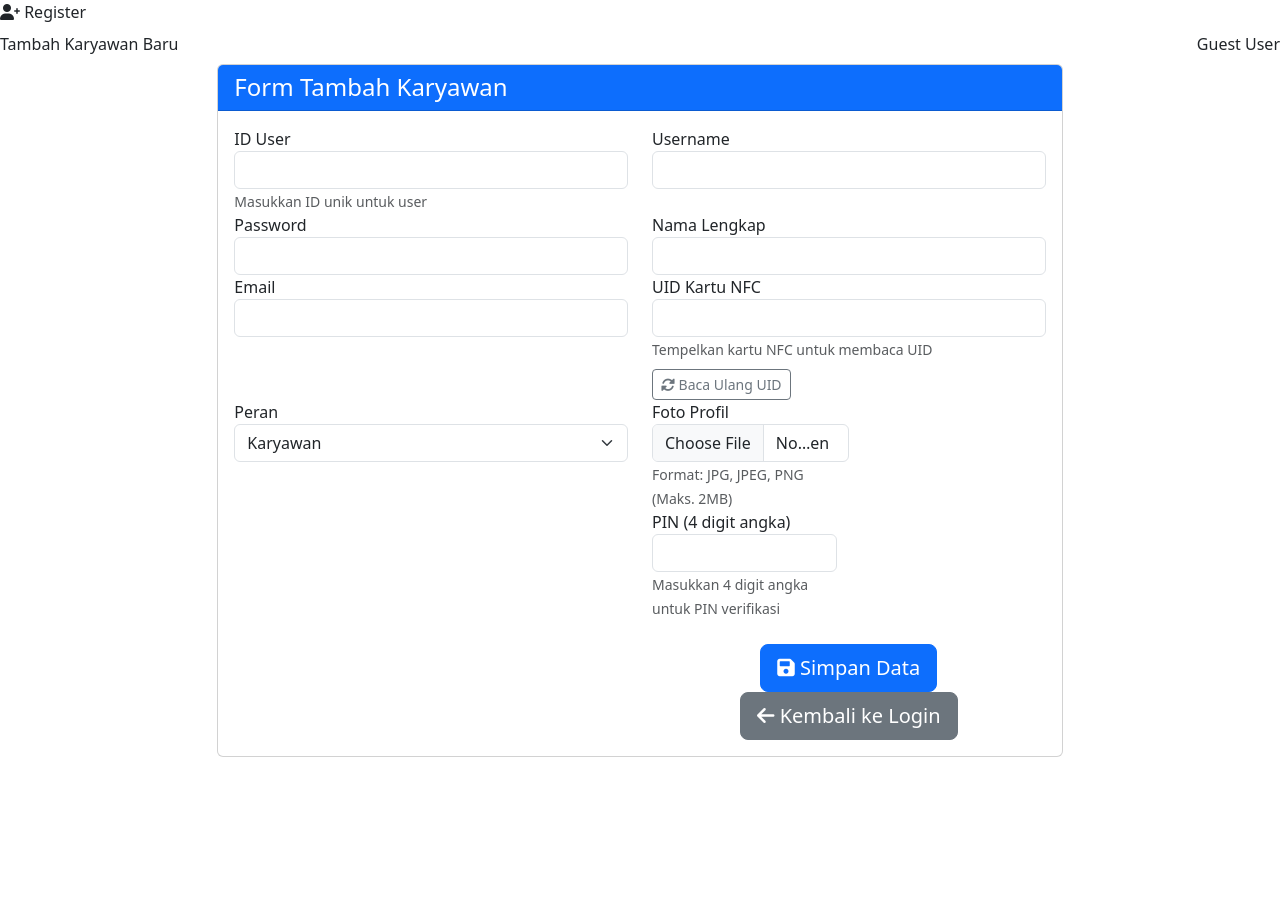
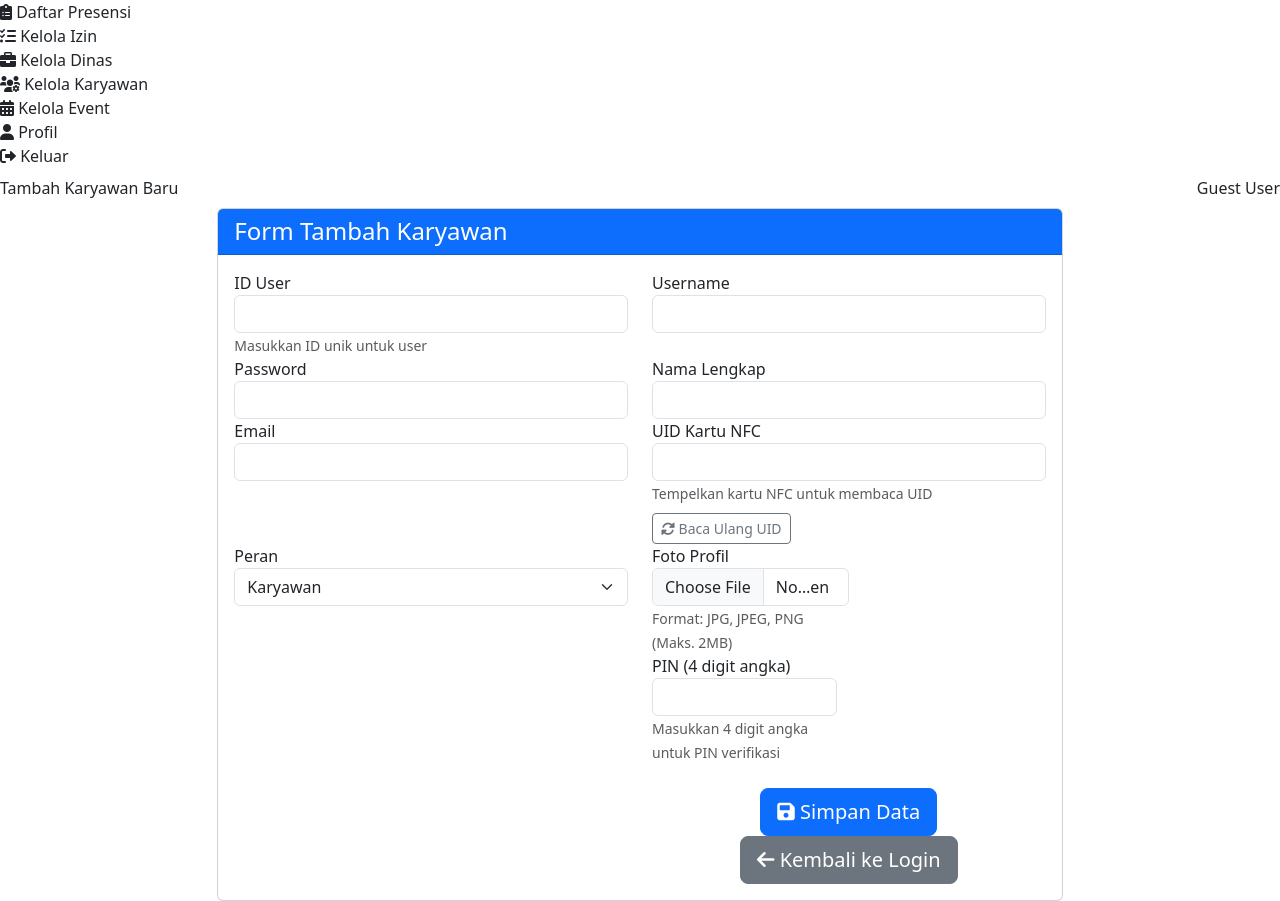
Before and after one commit to SugiriSW/Presensi_AbhisekaKP, a PHP site: page /get_uid/nambah_karyawan.php in a window 1280 px wide. Shown: the part 324-1225 px from the top of the page. Before the commit the page ends 1081 px from the top, so only its background shows below. Run offline with PHP 8.4, Linux system fonts and the light colour scheme; a user stored in the database is signed in; data comes from the database, SQL or seed files in the repository.

Commit message:
flaskdiperbarui

```diff
--- a/frontend/nambah_karyawan.php
+++ b/frontend/nambah_karyawan.php
@@ -1,15 +1,26 @@
 <?php
 session_start();
 
-// Load config dengan error handling
+// Load config with error handling
 require_once __DIR__ . '/config.php';
+
+// Check if user is logged in and has superadmin role
+if (!isset($_SESSION['id_user']) || $_SESSION['peran'] !== 'superadmin') {
+    header('Location: login.php');
+    exit();
+}
+
+$peran = $_SESSION['peran'];
+$user_id = $_SESSION['id_user'];
+
+// Get user data
+$stmt = $pdo->prepare("SELECT * FROM pengguna WHERE id_user = ?");
+$stmt->execute([$user_id]);
+$user = $stmt->fetch(PDO::FETCH_ASSOC);
+$foto_path = !empty($user['foto_path']) ? $user['foto_path'] : '../images/default-profile.jpg';
 
 $error = '';
 $success = '';
-
-// Hapus bagian yang mengambil data user dari session karena belum login
-$peran = 'guest'; // Set default role untuk tamu
-$id_user = null;
 
 if ($_SERVER['REQUEST_METHOD'] === 'POST') {
     // Validasi dan sanitasi input
@@ -19,19 +30,22 @@
     $nama_lengkap = trim($_POST['nama_lengkap'] ?? '');
     $email = trim($_POST['email'] ?? '');
     $peran = $_POST['peran'] ?? 'karyawan';
-    $uid = trim($_POST['uid'] ?? 'uid');
-    $pin = trim($_POST['pin'] ?? 'verif');
-
+    $uid = trim($_POST['uid'] ?? '');
+    $pin = trim($_POST['pin'] ?? '');
 
     try {
         // Validasi input
         if (empty($id_user) || empty($username) || empty($password) ||
-            empty($nama_lengkap) || empty($email) || empty($uid)|| empty($pin)) {
+            empty($nama_lengkap) || empty($email) || empty($uid) || empty($pin)) {
             throw new Exception('Semua field wajib diisi!');
         }
 
         if (!filter_var($email, FILTER_VALIDATE_EMAIL)) {
             throw new Exception('Format email tidak valid!');
+        }
+
+        if (strlen($pin) !== 4 || !ctype_digit($pin)) {
+            throw new Exception('PIN harus 4 digit angka!');
         }
 
         // Cek apakah ID User sudah ada
@@ -48,6 +62,14 @@
 
         if ($check_username->rowCount() > 0) {
             throw new Exception('Username sudah digunakan!');
+        }
+
+        // Cek apakah UID sudah ada
+        $check_uid = $pdo->prepare("SELECT id_user FROM pengguna WHERE uid = ?");
+        $check_uid->execute([$uid]);
+
+        if ($check_uid->rowCount() > 0) {
+            throw new Exception('UID kartu sudah terdaftar!');
         }
 
         // Hash password
@@ -83,17 +105,11 @@
             }
 
             $foto_path = "uploads/foto_profil/" . $new_filename;
-            $check_uid = $pdo->prepare("SELECT id_user FROM pengguna WHERE uid = ?");
-            $check_uid->execute([$uid]);
-
-            if ($check_uid->rowCount() > 0) {
-                throw new Exception('UID kartu sudah terdaftar!');
-            }
         }
 
         // Insert data ke database
-        $stmt = $pdo->prepare("INSERT INTO pengguna (id_user, username, password, nama_lengkap, email, peran, foto_path)
-                              VALUES (?, ?, ?, ?, ?, ?, ?)");
+        $stmt = $pdo->prepare("INSERT INTO pengguna (id_user, username, password, nama_lengkap, email, peran, foto_path, uid, pin)
+                              VALUES (?, ?, ?, ?, ?, ?, ?, ?, ?)");
 
         $stmt->execute([
             $id_user,
@@ -184,21 +200,67 @@
 </head>
 <body>
     <div class="dashboard-fluid">
-        <!-- Sidebar untuk tamu -->
+        <!-- Sidebar -->
         <div class="col-md-3 col-lg-2 sidebar">
             <div class="sidebar-header">
                 <img src="../images/Abhiseka.png" alt="Logo Perusahaan" class="heading-image">
             </div>
 
             <nav class="sidebar-nav">
-                <a href="login.php" class="nav-link active">
-                    <i class="fas fa-sign-in-alt"></i>
-                    <span>Login</span>
+                <a href="dashboard.php" class="nav-link active">
+                    <i class="fas fa-home"></i>
+                    <span>Dashboard</span>
                 </a>
 
-                <a href="register.php" class="nav-link">
-                    <i class="fas fa-user-plus"></i>
-                    <span>Register</span>
+                <?php if ($peran == 'karyawan'): ?>
+                    <a href="presensi.php" class="nav-link">
+                        <i class="fas fa-fingerprint"></i>
+                        <span>Riwayat Presensi</span>
+                    </a>
+                    <a href="izin.php" class="nav-link">
+                        <i class="fas fa-calendar-check"></i>
+                        <span>Ajukan Izin</span>
+                    </a>
+                    <a href="dinas_luar.php" class="nav-link">
+                        <i class="fas fa-briefcase"></i>
+                        <span>Ajukan Dinas Luar</span>
+                    </a>
+                <?php endif; ?>
+
+                <?php if ($peran == 'admin' || $peran == 'superadmin'): ?>
+                    <a href="daftar_presensi.php" class="nav-link">
+                        <i class="fas fa-clipboard-list"></i>
+                        <span>Daftar Presensi</span>
+                    </a>
+                    <a href="kelola_izin.php" class="nav-link">
+                        <i class="fas fa-tasks"></i>
+                        <span>Kelola Izin</span>
+                    </a>
+                    <a href="kelola_dinas.php" class="nav-link">
+                        <i class="fas fa-briefcase"></i>
+                        <span>Kelola Dinas</span>
+                    </a>
+                <?php endif; ?>
+
+                <?php if ($peran == 'superadmin'): ?>
+                    <a href="kelola_karyawan.php" class="nav-link">
+                        <i class="fas fa-users-cog"></i>
+                        <span>Kelola Karyawan</span>
+                    </a>
+                    <a href="kelola_event.php" class="nav-link">
+                        <i class="fas fa-calendar-alt"></i>
+                        <span>Kelola Event</span>
+                    </a>
+                <?php endif; ?>
+
+                <a href="profil.php" class="nav-link">
+                    <i class="fas fa-user"></i>
+                    <span>Profil</span>
+                </a>
+
+                <a href="logout.php" class="nav-link logout-btn">
+                    <i class="fas fa-sign-out-alt"></i>
+                    <span>Keluar</span>
                 </a>
             </nav>
         </div>
@@ -342,6 +404,30 @@
                 reader.readAsDataURL(file);
             }
         });
+        // Ganti URL dengan dinamis
+        function getUID() {
+            const serverUrl = window.location.origin.replace(/:\d+$/, ':5000');
+
+            fetch(`${serverUrl}/get_uid`)
+                .then(response => {
+                    if (!response.ok) throw new Error('HTTP error');
+                    return response.json();
+                })
+                .then(data => {
+                    if (data.status === 'success' && data.uID) {
+                        document.getElementById("uid").value = data.uID;
+                        showAlert(`UID berhasil dibaca: ${data.uID}`, 'success');
+                    } else {
+                        throw new Error('Data UID tidak valid');
+                    }
+                })
+                .catch(error => {
+                    console.error("Error:", error);
+                    showAlert('Gagal membaca UID. Cek koneksi atau server NFC.', 'danger');
+                    // Fallback: Input manual
+                    document.getElementById("uid").readOnly = false;
+                });
+        }
     </script>
 </body>
 </html>
```
Also changed, not shown: requirements.txt (added, +8 -0 lines), 3 other files.
